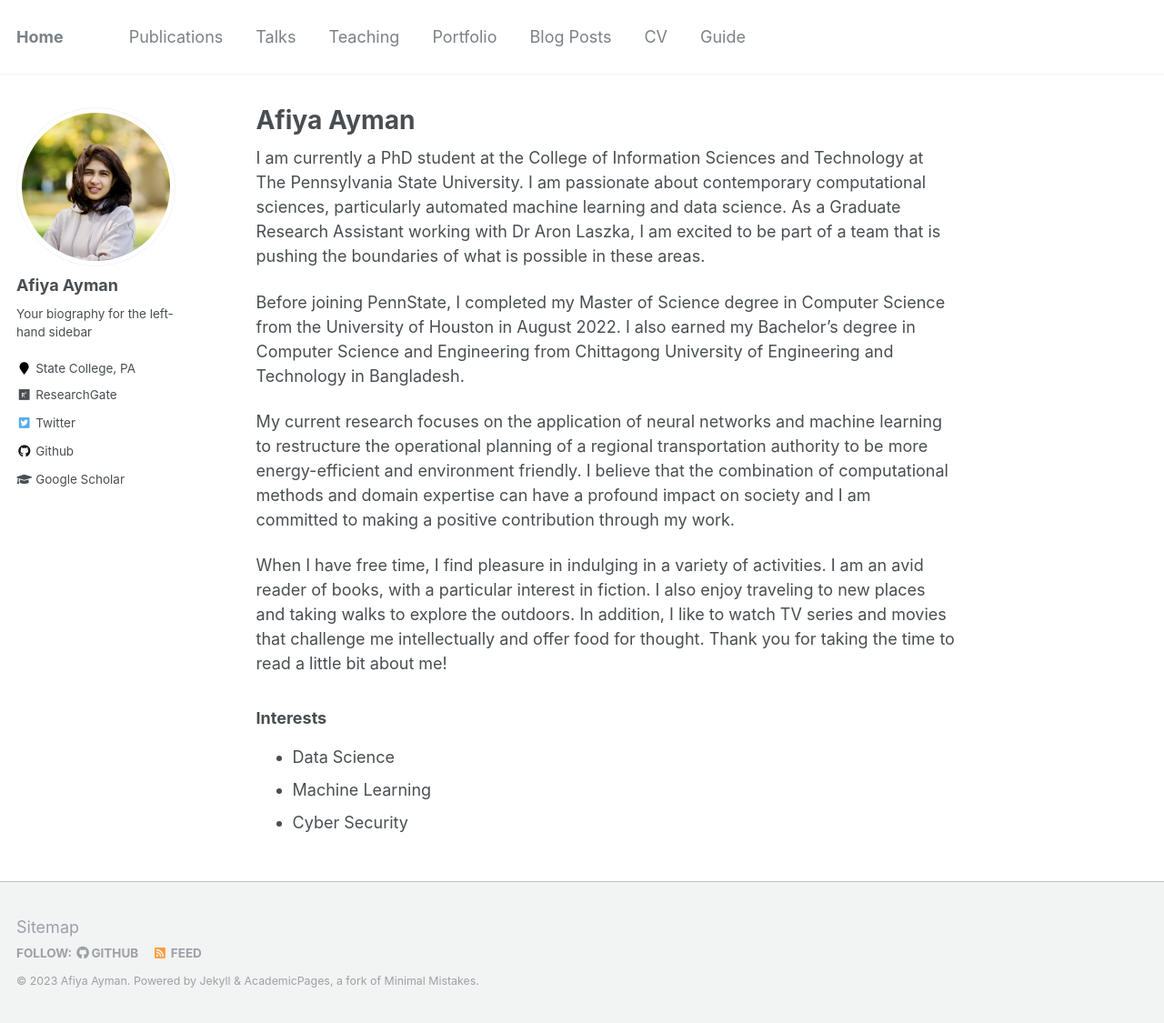
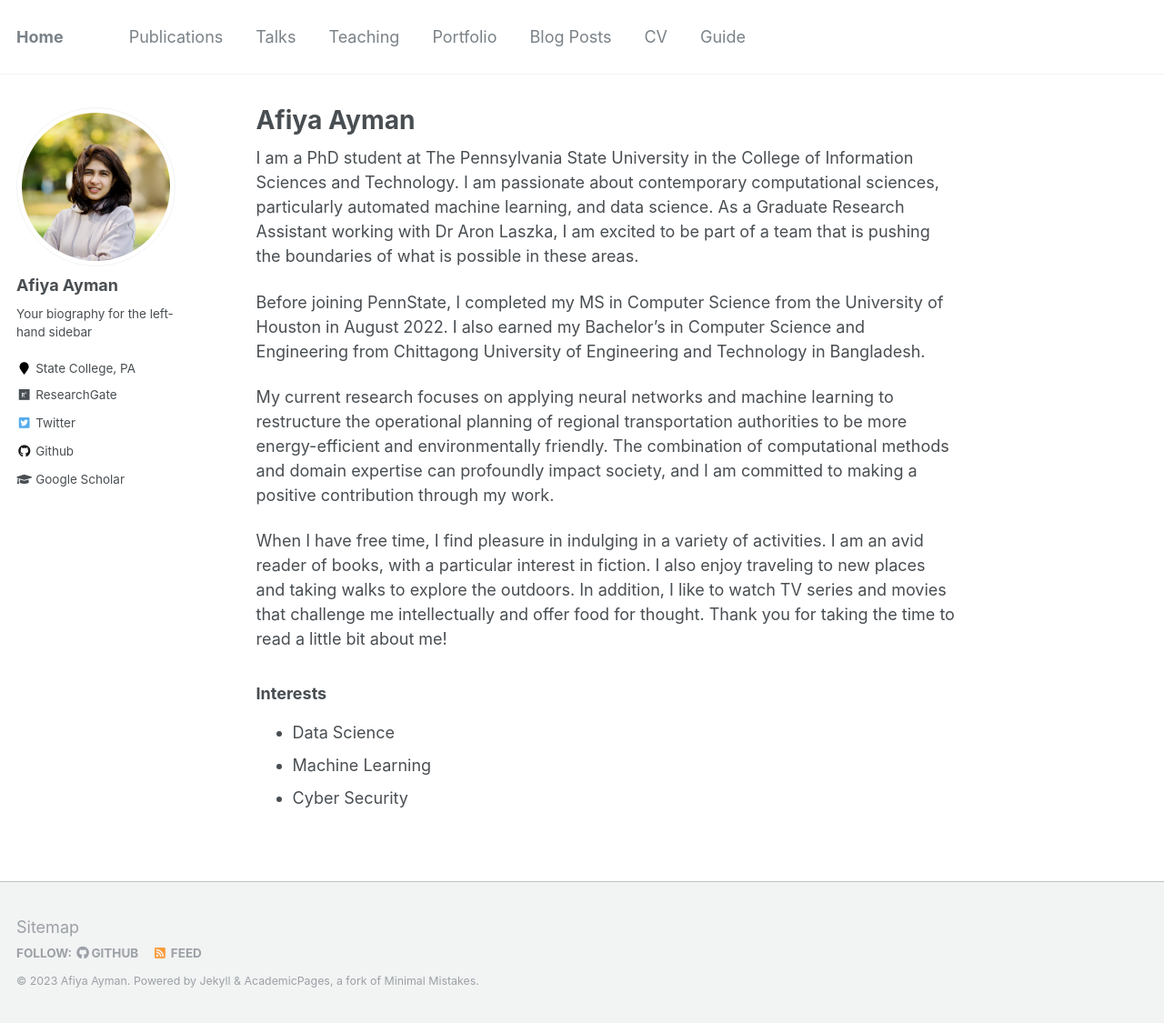
Before and after one commit to AfiyaAyman/AfiyaAyman.github.io, a Jekyll site: the page built from _pages/about.md, in a window 1280 px wide and 1125 px high. Shown: the whole window at 91% size. Built offline with Jekyll 4.4.1, drawn with Linux system fonts in a browser that asks for light colours.

Commit message:
Updated About-Me

```diff
--- a/_pages/about.md
+++ b/_pages/about.md
@@ -8,11 +8,11 @@ redirect_from:
   - /about.html
 ---
 
-I am currently a PhD student at the College of Information Sciences and Technology at The Pennsylvania State University. I am passionate about contemporary computational sciences, particularly automated machine learning and data science. As a Graduate Research Assistant working with Dr Aron Laszka, I am excited to be part of a team that is pushing the boundaries of what is possible in these areas.
+I am a PhD student at The Pennsylvania State University in the College of Information Sciences and Technology. I am passionate about contemporary computational sciences, particularly automated machine learning, and data science. As a Graduate Research Assistant working with Dr Aron Laszka, I am excited to be part of a team that is pushing the boundaries of what is possible in these areas.
 
-Before joining PennState, I completed my Master of Science degree in Computer Science from the University of Houston in August 2022. I also earned my Bachelor's degree in Computer Science and Engineering from Chittagong University of Engineering and Technology in Bangladesh.
+Before joining PennState, I completed my MS in Computer Science from the University of Houston in August 2022. I also earned my Bachelor's in Computer Science and Engineering from Chittagong University of Engineering and Technology in Bangladesh.
 
-My current research focuses on the application of neural networks and machine learning to restructure the operational planning of a regional transportation authority to be more energy-efficient and environment friendly. I believe that the combination of computational methods and domain expertise can have a profound impact on society and I am committed to making a positive contribution through my work.
+My current research focuses on applying neural networks and machine learning to restructure the operational planning of regional transportation authorities to be more energy-efficient and environmentally friendly. The combination of computational methods and domain expertise can profoundly impact society, and I am committed to making a positive contribution through my work.
 
 When I have free time, I find pleasure in indulging in a variety of activities. I am an avid reader of books, with a particular interest in fiction. I also enjoy traveling to new places and taking walks to explore the outdoors. In addition, I like to watch TV series and movies that challenge me intellectually and offer food for thought. Thank you for taking the time to read a little bit about me!
 
```
